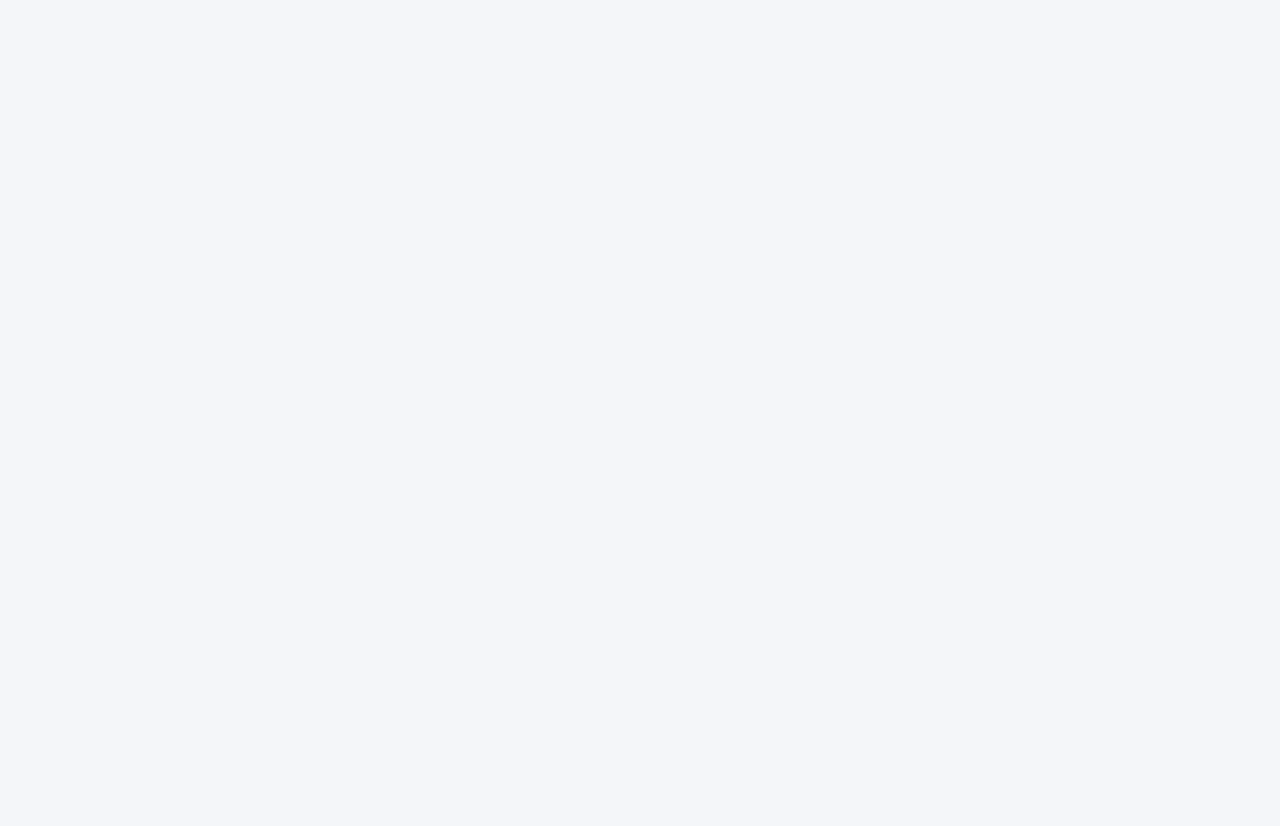
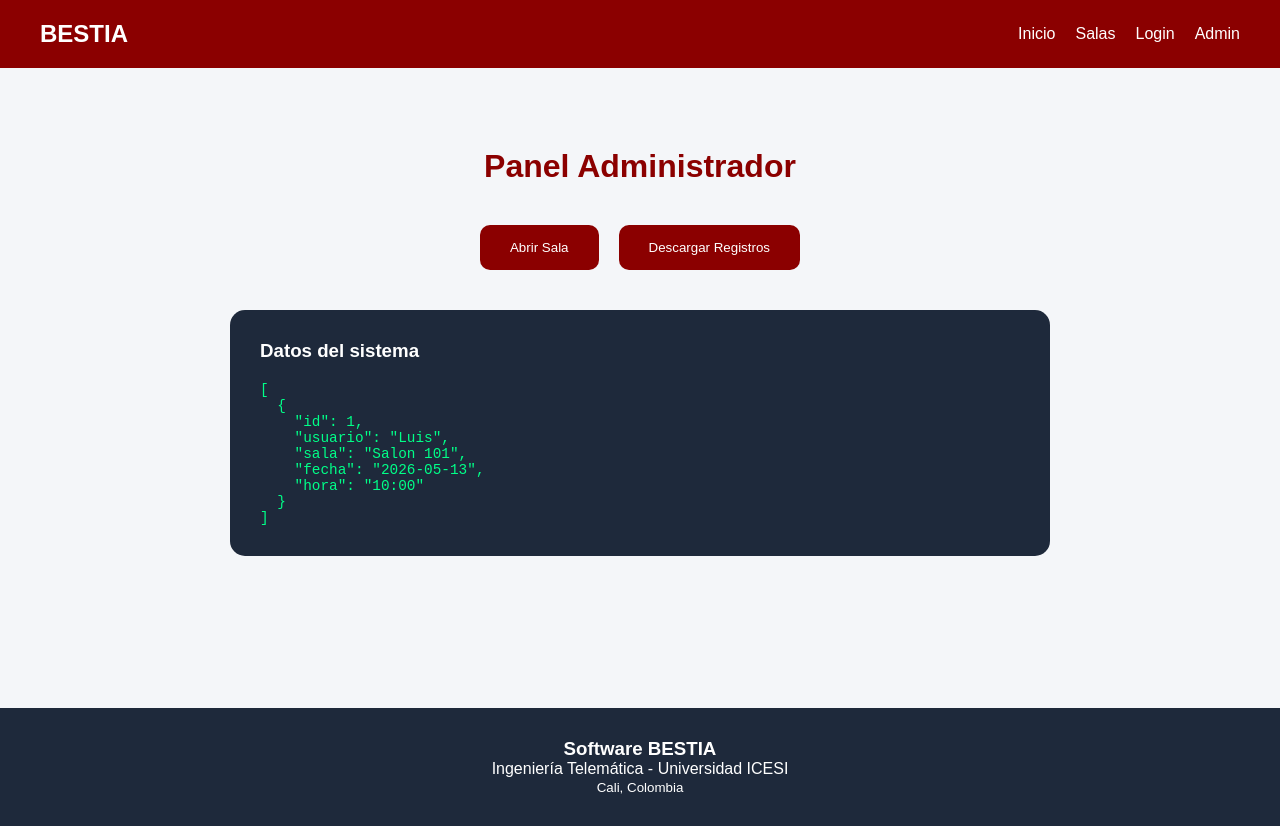
Before and after one commit to St4lin-39/Frontend-BESTIA, a React (Vite) app in the folder frontend-bestias/: page /admin in a window 1280 px wide. Before the commit this address had no page. Before the commit the page ends 800 px from the top, so only its background shows below. Built offline with nearby package versions, Linux system fonts and the light colour scheme.

Commit message:
Frontend advance V1.3

```diff
--- a/frontend-bestias/src/App.css
+++ b/frontend-bestias/src/App.css
@@ -300,3 +300,59 @@ body{
 
     color: #8b0000;
 }
+
+/* ADMIN */
+
+.admin-container{
+
+    max-width: 900px;
+
+    margin: auto;
+
+    padding: 40px;
+}
+
+.admin-container h1{
+
+    text-align: center;
+
+    margin-bottom: 40px;
+
+    color: #8b0000;
+}
+
+.admin-buttons{
+
+    display: flex;
+
+    gap: 20px;
+
+    justify-content: center;
+
+    margin-bottom: 40px;
+}
+
+.json-viewer{
+
+    background-color: #1e293b;
+
+    color: #00ff88;
+
+    padding: 30px;
+
+    border-radius: 15px;
+
+    overflow-x: auto;
+}
+
+.json-viewer h3{
+
+    margin-bottom: 20px;
+
+    color: white;
+}
+
+.json-viewer pre{
+
+    font-size: 0.9rem;
+}
--- a/frontend-bestias/src/App.jsx
+++ b/frontend-bestias/src/App.jsx
@@ -1,5 +1,5 @@
 import { Routes, Route } from "react-router-dom"
-
+import { Admin } from "./pages/Admin"
 import { Home } from "./pages/Home"
 import { Login } from "./pages/Login"
 import { Reservas } from "./pages/Reservas"
@@ -30,7 +30,10 @@ export function App() {
                 path="/confirmacion"
                 element={<Confirmacion />}
             />
-
+            <Route
+              path = "/admin"
+              element = {<Admin />}
+            />
         </Routes>
     )
 }
--- a/frontend-bestias/src/components/Navbar.jsx
+++ b/frontend-bestias/src/components/Navbar.jsx
@@ -16,6 +16,11 @@ export function Navbar(){
             <li>
                 <Link to = "/login">Login</Link>
             </li>
+            <li>
+                <Link to= "/admin">
+                    Admin
+                </Link>
+            </li>
       </ul>
         </nav>
     )
--- /dev/null
+++ b/frontend-bestias/src/pages/Admin.jsx
@@ -0,0 +1,63 @@
+import {Layout} from "../components/Layout"
+
+export function Admin() {
+
+    const handleOpenDoor = () => {
+
+        alert("Comando MQTT enviado")
+    }
+
+    const handleDownloadData = () => {
+
+        alert("Extrayendo datos...")
+    }
+
+    return (
+
+        <Layout>
+
+            <div className="admin-container">
+
+                <h1>Panel Administrador</h1>
+
+                <div className="admin-buttons">
+
+                    <button
+                        className="primary-button"
+                        onClick={handleOpenDoor}
+                    >
+                        Abrir Sala
+                    </button>
+
+                    <button
+                        className="primary-button"
+                        onClick={handleDownloadData}
+                    >
+                        Descargar Registros
+                    </button>
+
+                </div>
+
+                <div className="json-viewer">
+
+                    <h3>Datos del sistema</h3>
+
+                    <pre>
+{`[
+  {
+    "id": 1,
+    "usuario": "Luis",
+    "sala": "Salon 101",
+    "fecha": "2026-05-13",
+    "hora": "10:00"
+  }
+]`}
+                    </pre>
+
+                </div>
+
+            </div>
+
+        </Layout>
+    )
+}
```
